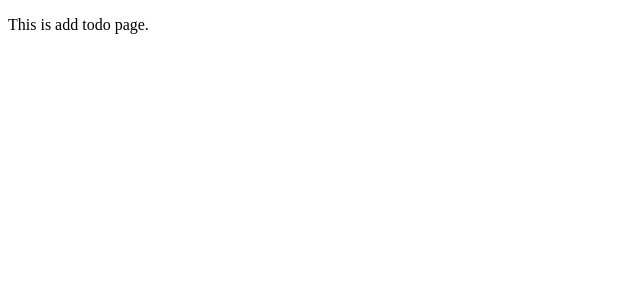
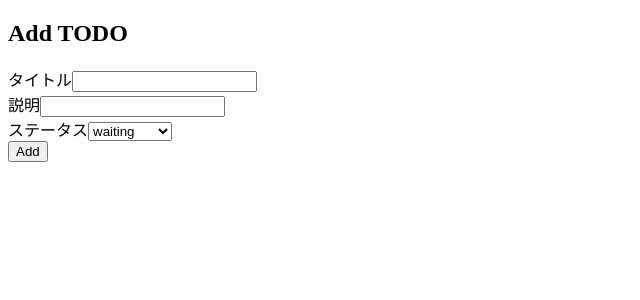
Before and after one commit to hinatha/crud-react-ts, a React (Create React App) app: page /new in a window 1280 px wide. Shown: the top 300 px of the page, without its empty margins (0-640 px from the left). Built offline with nearby package versions, Linux system fonts and the light colour scheme.

Commit message:
TODO追加用form作成完了

```diff
--- a/src/components/AddTodo.tsx
+++ b/src/components/AddTodo.tsx
@@ -1,9 +1,66 @@
+import { ChangeEvent, ChangeEventHandler, useState } from "react";
+import { useNavigate } from 'react-router-dom';
+import { Status, Params } from '../types/index';
+import useTodoList from '../hooks/useTodoList'
+
+
 const AddTodo = () => {
+    // Get addTodo method from custom hooks
+    const { todos, addTodo } = useTodoList();
+    // Todo form(param) State
+    const [param, setParam] = useState<Params>({ title: '', description: '', status: 'waiting' });
+    // To redirect to top package
+    const navigate = useNavigate();
+
+    // Set input content to state when input title form
+    const onChangeTitle = (e: ChangeEvent<HTMLInputElement>) => {
+        const newTitle = e.target.value;
+        setParam((prevParam) => ({ ...prevParam, title: newTitle }));
+    }
+
+    // Set input content to state when input description form
+    const onChangeDescription = (e: ChangeEvent<HTMLInputElement>) => {
+        const newDescription = e.target.value;
+        setParam((prevParam) => ({ ...prevParam, description: newDescription }));
+    }
+
+    // Set input content to state when input description form
+    const onChangeStatus = (e: React.ChangeEvent<HTMLSelectElement>) => {
+        const newStatus = e.target.value as Status;
+        setParam((prevParam) => ({ ...prevParam, status: newStatus }));
+    }
+
+    // When push add button
+    const onClickAdd = () => {
+        // Execute add todo
+        addTodo(param);
+        // Redirect to top page
+        navigate('/');
+    };
+
     return (
-      <div>
-          <p>This is add todo page.</p>
-      </div>
+    <div>
+        <h2>Add TODO</h2>
+        <div>
+            <label>タイトル</label>
+            <input type="text" value={param.title} onChange={onChangeTitle} />
+        </div>
+        <div>
+            <label>説明</label>
+            <input id="description" value={param.description} onChange={onChangeDescription} />
+        </div>
+        <div>
+            <label>ステータス</label>
+            <select id="status" value={param.status} onChange={onChangeStatus}>
+                <option value="waiting">waiting</option>
+                <option value="working">working</option>
+                <option value="completed">completed</option>
+                <option value="pending">pending</option>
+            </select>
+        </div>
+        <button onClick={() => onClickAdd()}>Add</button>
+    </div>
     );
-  }
+}
 
-  export default AddTodo;
+export default AddTodo;
--- a/src/hooks/useTodoList.ts
+++ b/src/hooks/useTodoList.ts
@@ -1,5 +1,5 @@
 import { useState, useCallback } from "react";
-import { Todo, Params } from './types';
+import { Todo, Params } from '../types/index';
 
 // It's mock
 const mockTodo: Todo[] = [
```
Also changed, not shown: src/types/index.ts (renamed from src/hooks/types.ts).
